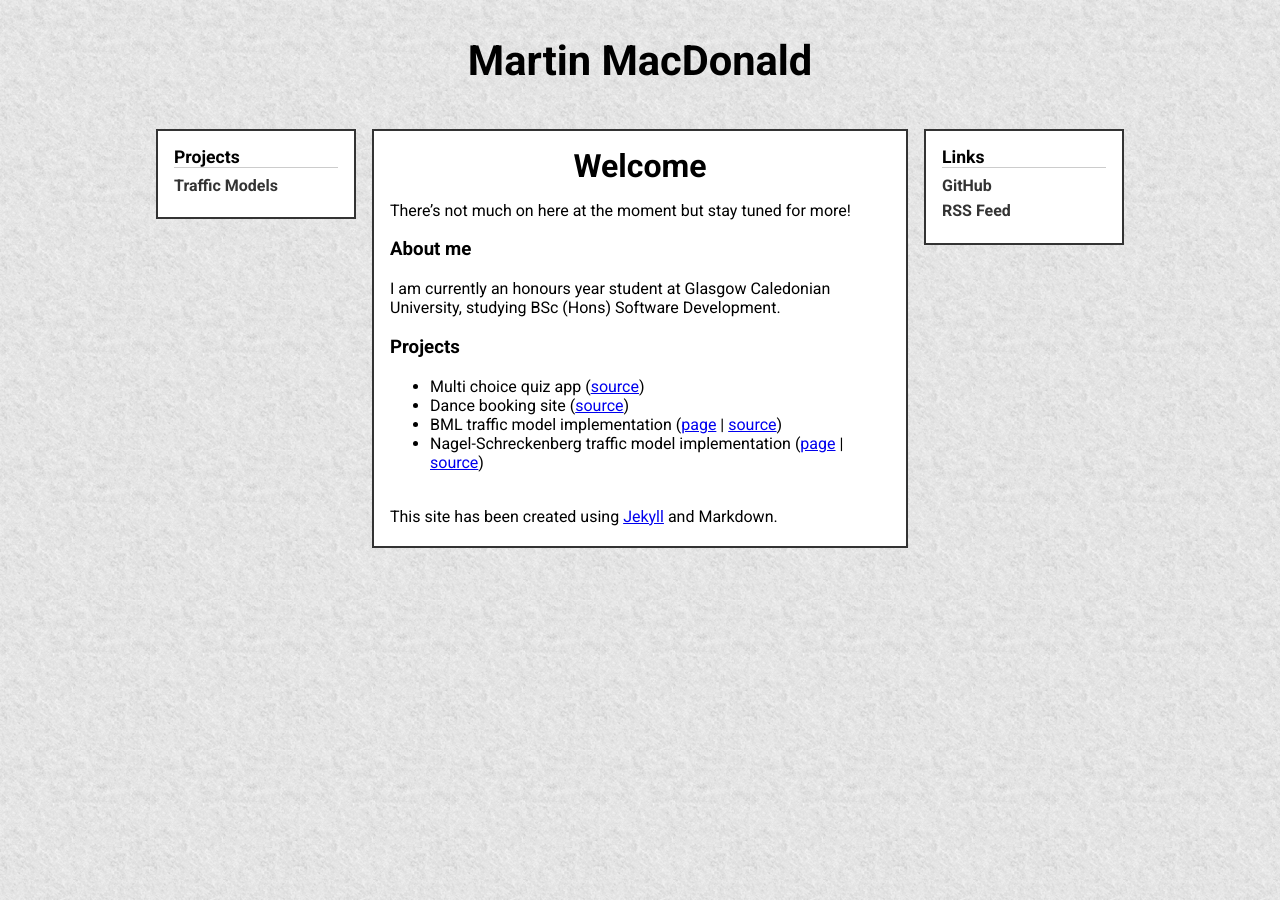
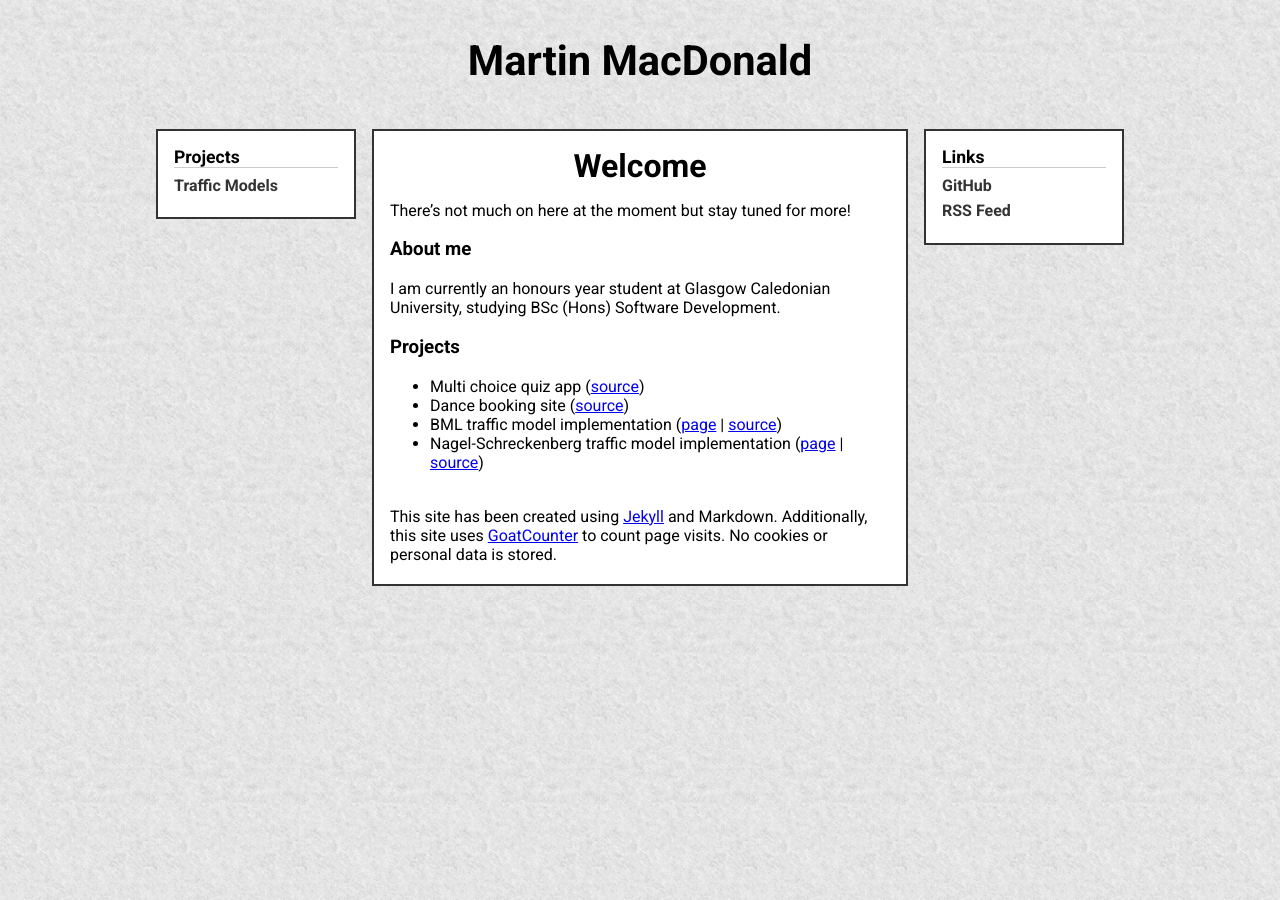
Before and after one commit to MartinMacD/Blog, a Jekyll site: the page built from index.markdown, in a window 1280 px wide. Built offline with Jekyll 4.4.1, drawn with Linux system fonts in a browser that asks for light colours.

Commit message:
Added goatcounter to see page visits

```diff
--- a/_layouts/default.html
+++ b/_layouts/default.html
@@ -5,6 +5,8 @@
   <meta name="viewport" content="width=device-width, initial-scale=1.0">
   <title>{{ page.title }} | {{ site.title }}</title>
   <link rel="stylesheet" href="{{ '/assets/css/main.css' | relative_url }}">
+  <script data-goatcounter="https://martingoat.goatcounter.com/count"
+        async src="//gc.zgo.at/count.js"></script>
 </head>
 <body>
 
--- a/_posts/2025-11-28-traffic-models.markdown
+++ b/_posts/2025-11-28-traffic-models.markdown
@@ -39,6 +39,8 @@ In this traffic model, a single-track, circular motorway exists with cars that p
 The goal of this model is to observe how traffic jams and congestion patterns emerge based on traffic density and driver unpredictability.
 
 ### Examples
+Starting from the top, cars move right.
+
 X-Axis - Position on the road. Y-Axis - Time.
 <hr class="container-hr">
 Parameters: Length = 40, density = 0.3, max_velocity = 5, probability_of_slowdown = 0.3, steps = 40, seed = None.
--- a/index.markdown
+++ b/index.markdown
@@ -16,4 +16,4 @@ I am currently an honours year student at Glasgow Caledonian University, studyin
 * Nagel-Schreckenberg traffic model implementation ([page](/projects/traffic-models/) \| [source](https://github.com/MartinMacD/Nagel-Schreckenberg-Traffic-Model))
 
 <br>
-This site has been created using [Jekyll](https://jekyllrb.com/) and Markdown.
+This site has been created using [Jekyll](https://jekyllrb.com/) and Markdown. Additionally, this site uses [GoatCounter](https://www.goatcounter.com/) to count page visits. No cookies or personal data is stored.
```
